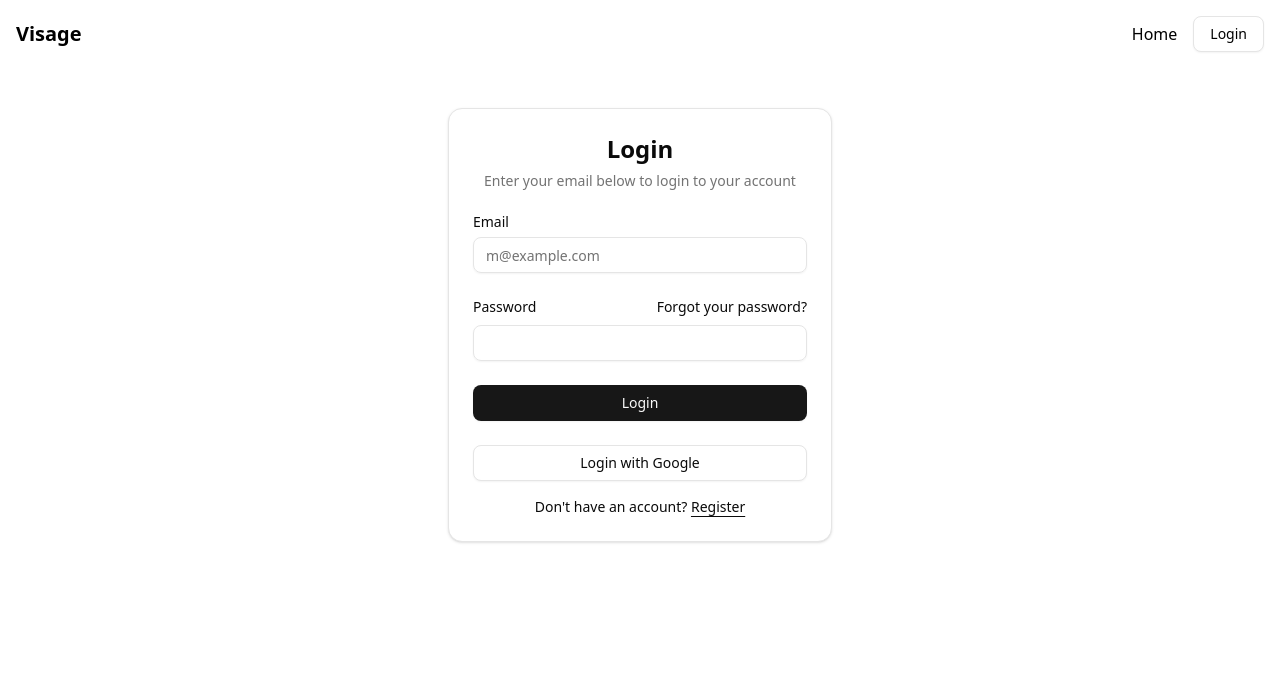
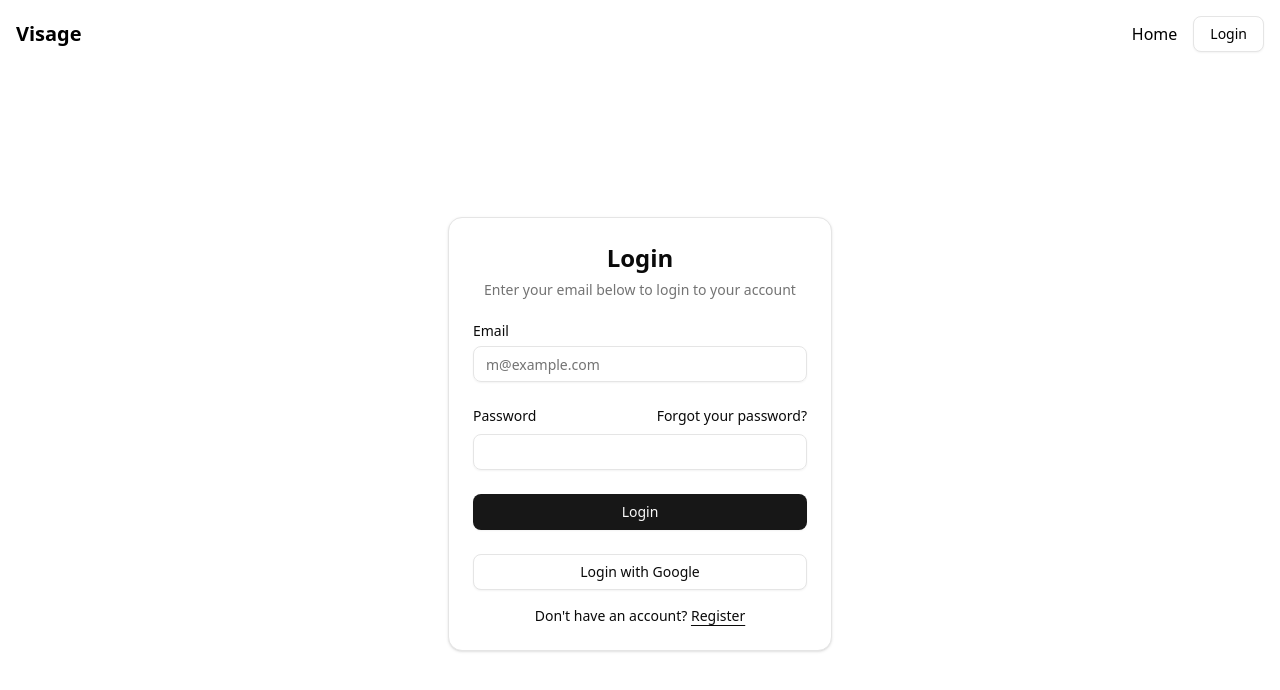
Before and after one commit to kennfeng/visageweb, a React (Vite) app: page /login in a window 1280 px wide. Shown: the top 690 px of the page. Built offline with nearby package versions, Linux system fonts and the light colour scheme.

Commit message:
Refactor App.css to enable full viewport height and flex layout for improved structure

```diff
--- a/src/App.css
+++ b/src/App.css
@@ -1,7 +1,11 @@
 #root {
-  max-width: 1280px;
+  /* max-width: 1280px; */
   margin: 0 auto;
+  height: 100vh;
+  display: flex;
+  flex-direction: column;
   /* padding: 2rem; */
+
   text-align: center;
 }
 
```
